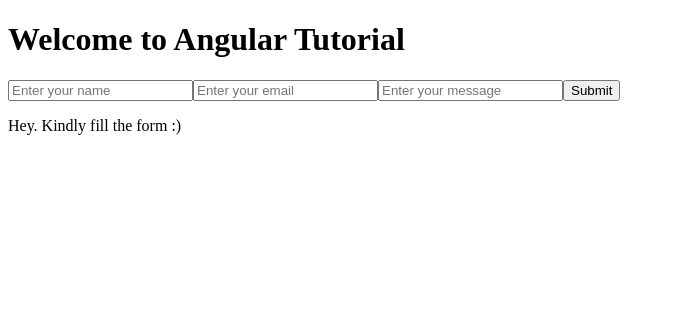
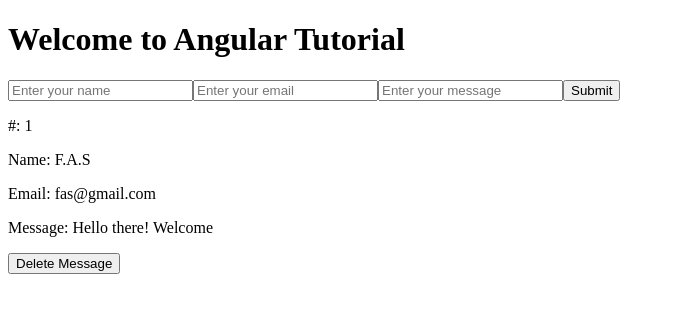
Before and after one commit to codeHokage1/workingWithAngular, an Angular app in the folder online-store/: page / in a window 1280 px wide. Shown: the top 312 px of the page, without its empty margins (0-675 px from the left). Built offline with nearby package versions, Linux system fonts and the light colour scheme.

Commit message:
Create a service for handling message logics

```diff
--- a/online-store/src/app/first-comp/first-comp.component.ts
+++ b/online-store/src/app/first-comp/first-comp.component.ts
@@ -1,7 +1,8 @@
 import { CommonModule } from '@angular/common';
-import { Component } from '@angular/core';
+import { Component, Inject, inject } from '@angular/core';
 import { FormsModule } from '@angular/forms';
 import { MessageDisplayComponent } from '../message-display/message-display.component';
+import { MessageHandlingService } from '../message-handling.service';
 
 @Component({
   selector: 'app-first-comp',
@@ -9,6 +10,7 @@
   imports: [FormsModule, CommonModule, MessageDisplayComponent],
   templateUrl: './first-comp.component.html',
   styleUrl: './first-comp.component.css',
+  providers: [MessageHandlingService]
 })
 export class FirstCompComponent {
   name: string = '';
@@ -18,6 +20,11 @@
 
   isSubmitted = false;
 
+  constructor(private service: MessageHandlingService){
+    this.allData = service.getAllMessages();
+    this.isSubmitted = this.allData.length > 0;
+  }
+
   submitForm(): void {
     this.isSubmitted = true;
     const newData = {
@@ -25,12 +32,12 @@
       email: this.email,
       message: this.message,
     };
-    this.allData.push(newData);
+    this.service.addMessage(newData);
     this.name = this.email = this.message = ''
   }
 
   deleteMessage(index: number): void{
-    this.allData.splice(index, 1);
+    this.service.deleteMessage(index);
     if(this.allData.length === 0){
       this.isSubmitted = false;
     }
--- /dev/null
+++ b/online-store/src/app/message-handling.service.ts
@@ -0,0 +1,32 @@
+import { Injectable } from '@angular/core';
+
+@Injectable({
+  providedIn: 'root'
+})
+export class MessageHandlingService {
+  messages: any[] = [];
+
+  constructor() {
+    this.init()
+  }
+
+  getAllMessages(): any[]{
+    return this.messages;
+  }
+
+  addMessage(data: {name: string, email: string, message:string}){
+    this.messages.push(data);
+  }
+
+  deleteMessage(index: number): void{
+    this.messages.splice(index, 1);
+  }
+
+  init(): void{
+    this.addMessage({
+      name: "F.A.S",
+      email: "fas@gmail.com",
+      message: "Hello there! Welcome"
+    })
+  }
+}
```
Also changed, not shown: 1 other file (tests, documents, lock files or other folders).
